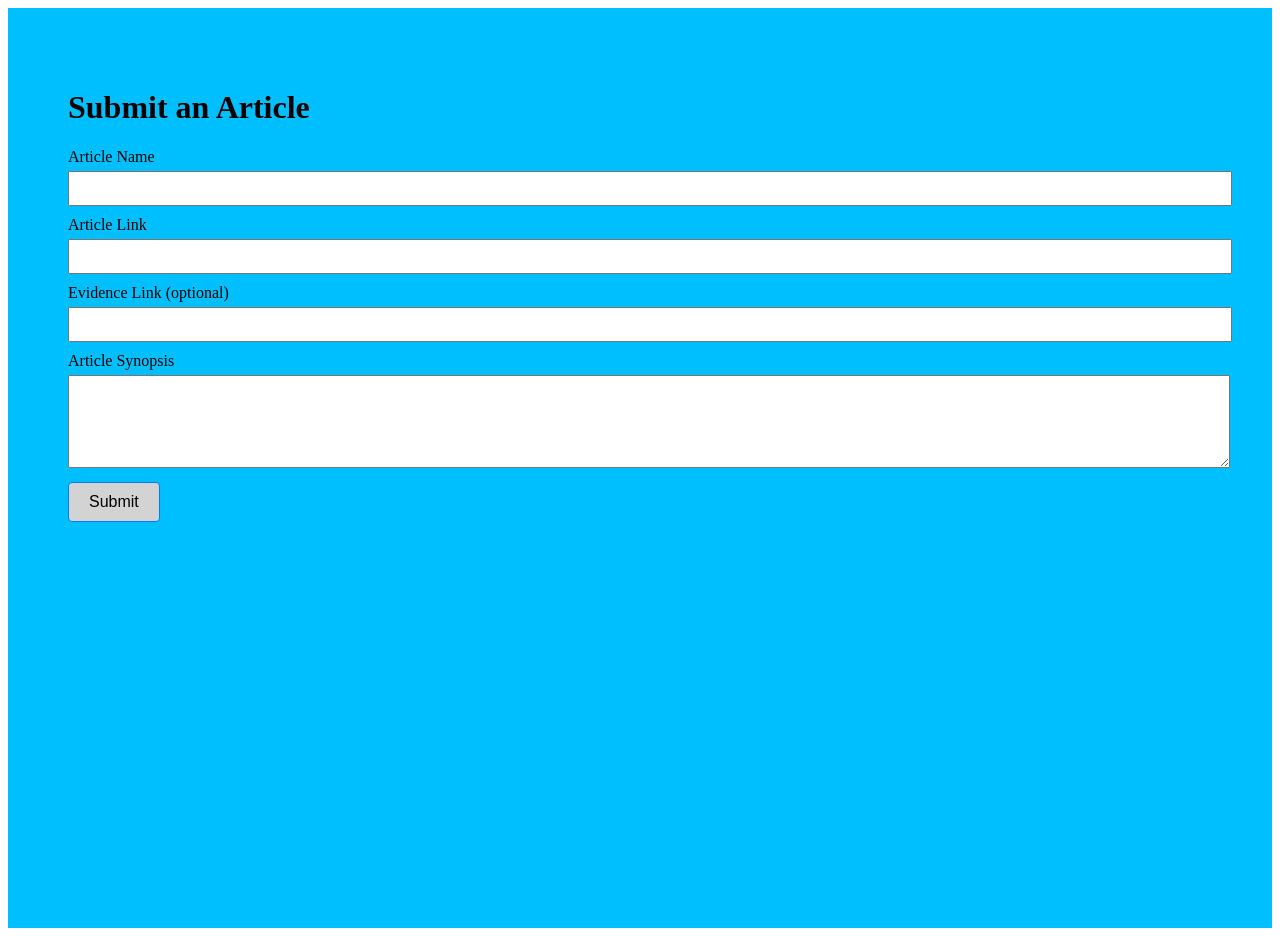
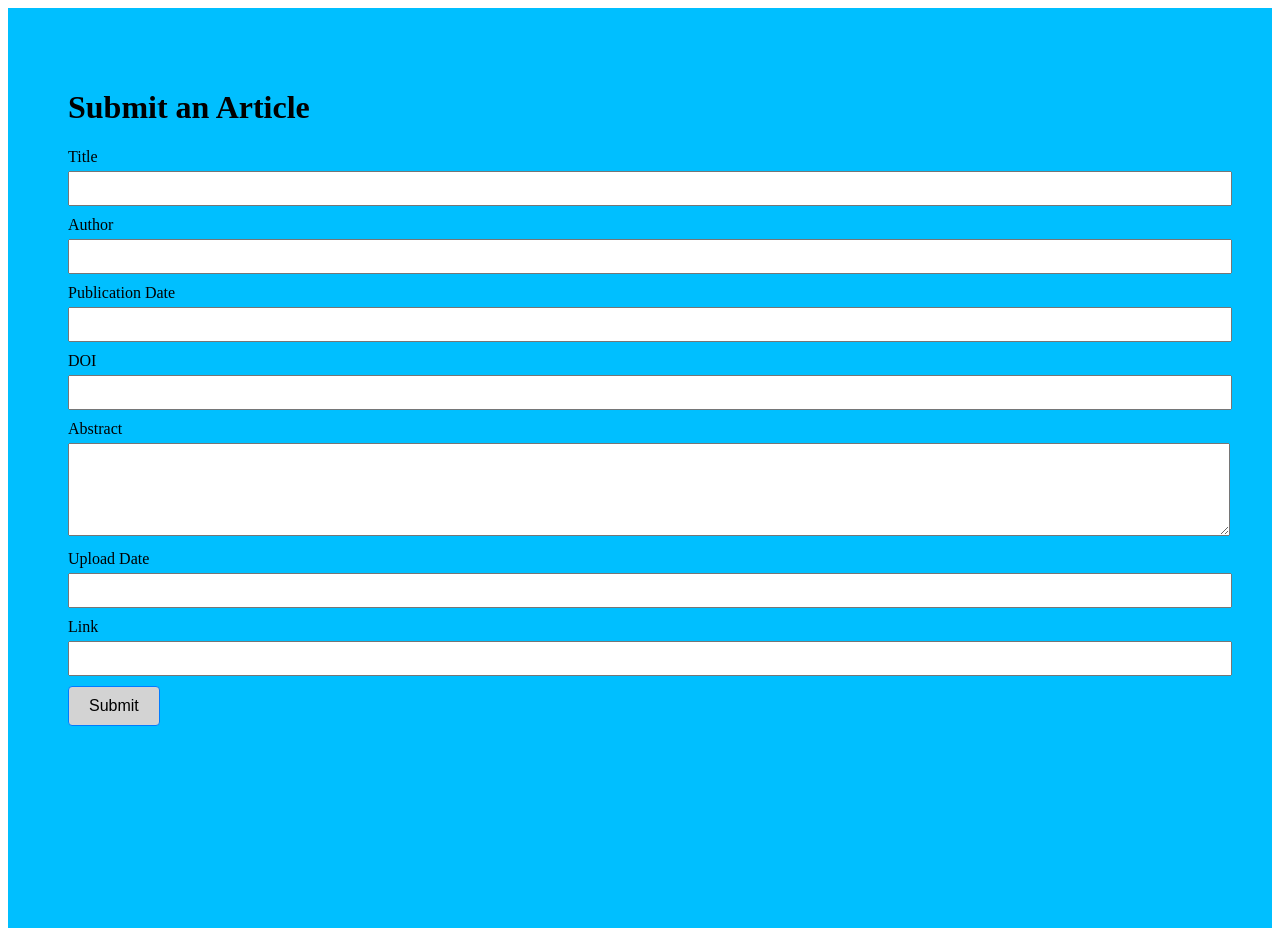
Before and after one commit to fedch/CISE_SPEED, a Next.js app in the folder frontend/: page /newArticle in a window 1280 px wide. Built offline with nearby package versions, Linux system fonts and the light colour scheme.

Commit message:
Allowed the backend to recieve data, changed frontend to correct format.

```diff
--- a/frontend/src/components/CreateArticle.tsx
+++ b/frontend/src/components/CreateArticle.tsx
@@ -0,0 +1,4 @@
+import React, { ChangeEvent, FormEvent, useState} from "react";
+import { useRouter } from 'next/router';
+import Link from 'next/link';
+import { Article } from "./Article";
--- a/frontend/src/pages/newArticle.js
+++ b/frontend/src/pages/newArticle.js
@@ -1,100 +1,159 @@
 import { useState } from 'react';
 
 const SubmitArticle = () => {
-  const [articleName, setArticleName] = useState('');
-  const [articleLink, setArticleLink] = useState('');
-  const [evidenceLink, setEvidenceLink] = useState('');
-  const [synopsis, setSynopsis] = useState('');
+  const [title, setTitle] = useState('');
+  const [author, setAuthor] = useState('');
+  const [publicationDate, setPublicationDate] = useState('');
+  const [DOI, setDOI] = useState('');
+  const [abstract, setAbstract] = useState('');
+  const [uploadDate, setUploadDate] = useState('');
+  const [link, setLink] = useState('');
   const [submitted, setSubmitted] = useState(false);
 
   const handleSubmit = (e) => {
     e.preventDefault();
 
     const submissionData = {
-      articleName,
-      articleLink,
-      evidenceLink,
-      synopsis,
+      title,
+      author,
+      publicationDate,
+      DOI,
+      abstract,
+      uploadDate,
+      link,
     };
 
     // Simulate form submission (e.g., send to backend)
     console.log('Form Submitted', submissionData);
 
     // Reset the form and set submission state
-    setArticleName('');
-    setArticleLink('');
-    setEvidenceLink('');
-    setSynopsis('');
+    setTitle('');
+    setAuthor('');
+    setPublicationDate('');
+    setDOI('');
+    setAbstract('');
+    setUploadDate('');
+    setLink('');
     setSubmitted(true);
   };
 
-  return ( // Splitting Div, because the standard globals.css is bad, this is a temporary styling
-    <div style=
-    {{  margin: 'auto', padding: '60px',
+  return (
+    <div style={{
+      margin: 'auto',
+      padding: '60px',
       backgroundColor: 'deepskyblue',
       color: 'black',
-        minHeight: '100vh' }} // Page reaches till bottom. It's blue, because blue is nice.
-    >
+      minHeight: '100vh' // Page reaches till bottom
+    }}>
       <h1>Submit an Article</h1>
       {submitted && <p style={{ color: 'green' }}>Submission successful!</p>}
       <form onSubmit={handleSubmit}>
+
+        {/* Title */}
         <div style={{ marginBottom: '10px' }}>
-          <label htmlFor="articleName">Article Name</label>
+          <label htmlFor="title">Title</label>
           <input
             type="text"
-            id="articleName"
-            value={articleName}
-            onChange={(e) => setArticleName(e.target.value)}
+            id="title"
+            value={title}
+            onChange={(e) => setTitle(e.target.value)}
             required
             style={{ width: '100%', padding: '8px', marginTop: '5px' }}
           />
         </div>
 
+        {/* Author */}
         <div style={{ marginBottom: '10px' }}>
-          <label htmlFor="articleLink">Article Link</label>
+          <label htmlFor="author">Author</label>
           <input
-            type="url"
-            id="articleLink"
-            value={articleLink}
-            onChange={(e) => setArticleLink(e.target.value)}
+            type="text"
+            id="author"
+            value={author}
+            onChange={(e) => setAuthor(e.target.value)}
             required
             style={{ width: '100%', padding: '8px', marginTop: '5px' }}
           />
         </div>
 
+        {/* Publication Date */}
         <div style={{ marginBottom: '10px' }}>
-          <label htmlFor="evidenceLink">Evidence Link (optional)</label>
+          <label htmlFor="publicationDate">Publication Date</label>
           <input
-            type="url"
-            id="evidenceLink"
-            value={evidenceLink}
-            onChange={(e) => setEvidenceLink(e.target.value)}
+            type="text"
+            id="publicationDate"
+            value={publicationDate}
+            onChange={(e) => setPublicationDate(e.target.value)}
+            required
             style={{ width: '100%', padding: '8px', marginTop: '5px' }}
           />
         </div>
 
+        {/* DOI */}
         <div style={{ marginBottom: '10px' }}>
-          <label htmlFor="synopsis">Article Synopsis</label>
+          <label htmlFor="DOI">DOI</label>
+          <input
+            type="text"
+            id="DOI"
+            value={DOI}
+            onChange={(e) => setDOI(e.target.value)}
+            required
+            style={{ width: '100%', padding: '8px', marginTop: '5px' }}
+          />
+        </div>
+
+        {/* Abstract */}
+        <div style={{ marginBottom: '10px' }}>
+          <label htmlFor="abstract">Abstract</label>
           <textarea
-            id="synopsis"
-            value={synopsis}
-            onChange={(e) => setSynopsis(e.target.value)}
+            id="abstract"
+            value={abstract}
+            onChange={(e) => setAbstract(e.target.value)}
             required
             rows="5"
             style={{ width: '100%', padding: '8px', marginTop: '5px' }}
           />
         </div>
 
+        {/* Upload Date */}
+        <div style={{ marginBottom: '10px' }}>
+          <label htmlFor="uploadDate">Upload Date</label>
+          <input
+            type="text"
+            id="uploadDate"
+            value={uploadDate}
+            onChange={(e) => setUploadDate(e.target.value)}
+            required
+            style={{ width: '100%', padding: '8px', marginTop: '5px' }}
+          />
+        </div>
+
+        {/* Link */}
+        <div style={{ marginBottom: '10px' }}>
+          <label htmlFor="link">Link</label>
+          <input
+            type="text"
+            id="link"
+            value={link}
+            onChange={(e) => setLink(e.target.value)}
+            required
+            style={{ width: '100%', padding: '8px', marginTop: '5px' }}
+          />
+        </div>
+
+        {/* Submit Button */}
         <div>
-          <button type="submit" style={{ // The submission button.
+          <button
+            type="submit"
+            style={{
               padding: '10px 20px',
               cursor: 'pointer',
               color: 'black',
               border: '1px solid #007bff',
               borderRadius: '4px',
-            cursor: 'pointer',
               fontSize: '16px',
-            backgroundColor: 'lightgrey' }}>
+              backgroundColor: 'lightgrey'
+            }}
+          >
             Submit
           </button>
         </div>
```
Lines whose indentation alone changed are shown as unchanged.
